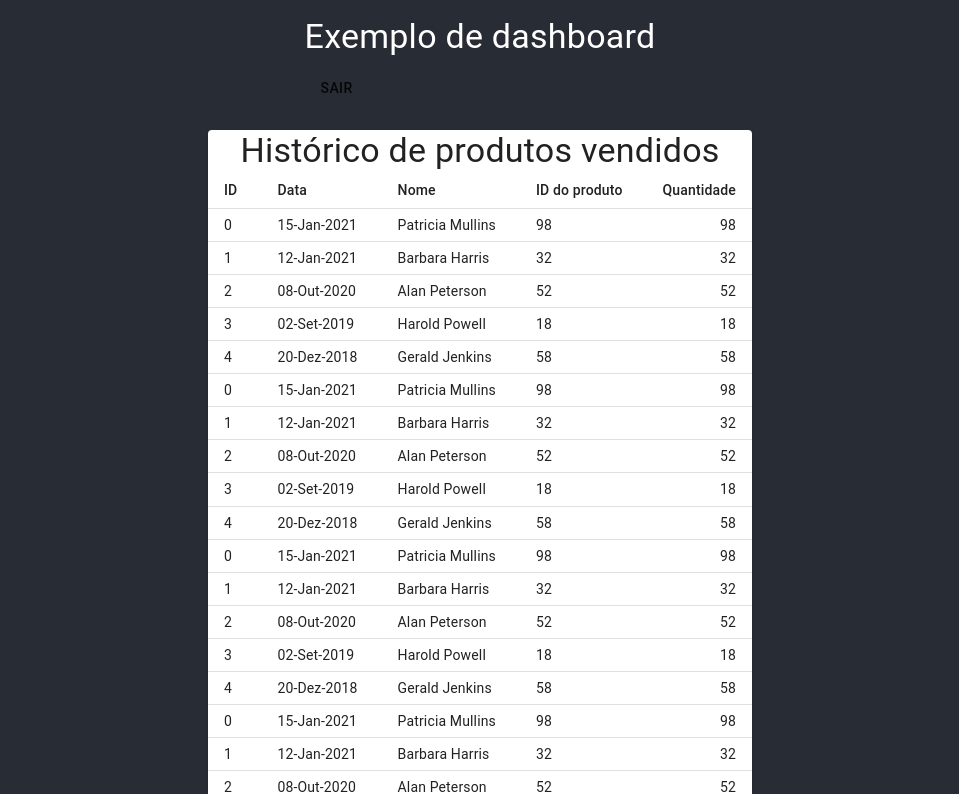
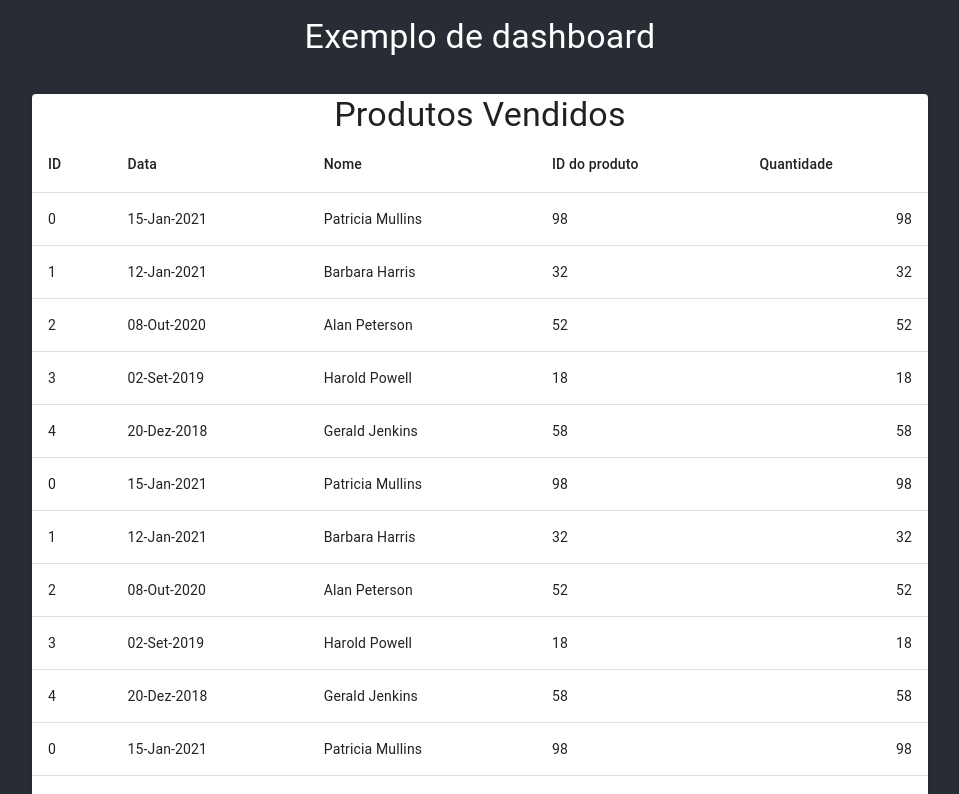
Before and after one commit to HolllD/MaterialUI, a React (Create React App) app: page /Dashboard in a window 1280 px wide. Shown: the top 794 px of the page, without its empty margins (160-1119 px from the left). Built offline with nearby package versions, Linux system fonts and the light colour scheme.

Commit message:
expandido

```diff
--- a/src/pages/dashboard.jsx
+++ b/src/pages/dashboard.jsx
@@ -58,19 +58,17 @@ const Dashboard = () => {
             <React.Fragment>
                 {/* Título */}
                 <Box m={2}>
-                    <form>
                     <Typography component="h3" variant="h4" align="center" gutterBottom> Exemplo de dashboard </Typography>
-                    <Button>Sair</Button>
-                    </form>
                 </Box>
                 {/* Box centralizando o conteúdo */}
-                <Box m={1}>
+                <Box m={1} width="70%">
                     {/* Parecido com box, mas para ter um bg branco */}
                         <Paper>
                             {/* Título */}
-                            <Typography align="center" color="Black" variant="h4">Histórico de produtos vendidos</Typography>
+                            <Typography align="center" color="Black" variant="h4">Produtos Vendidos</Typography>
+
                             {/* Tabelas */}
-                            <Table size="small">
+                            <Table>
                                 <TableHead>
                                     <TableRow>
                                         <TableCell>ID</TableCell>
```
